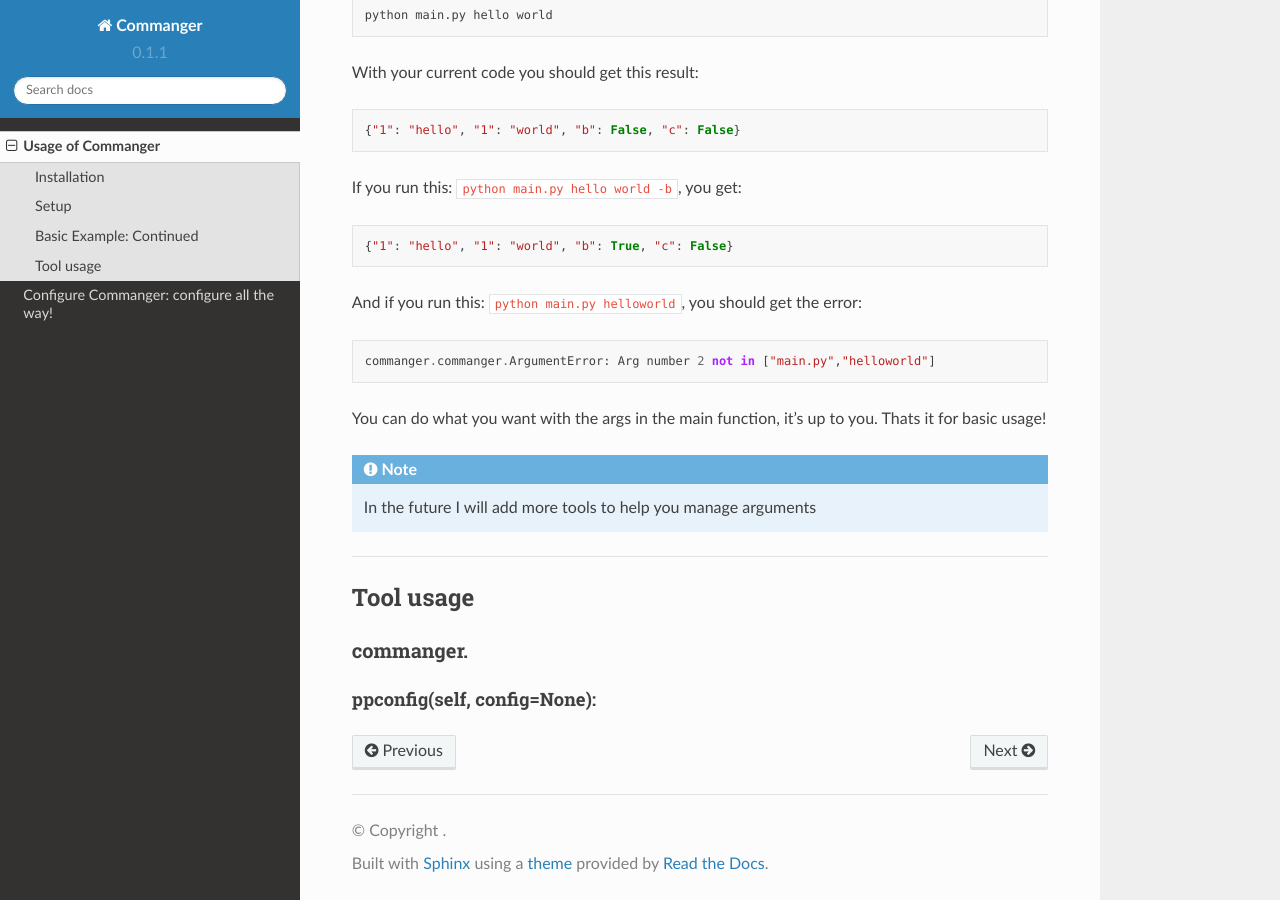
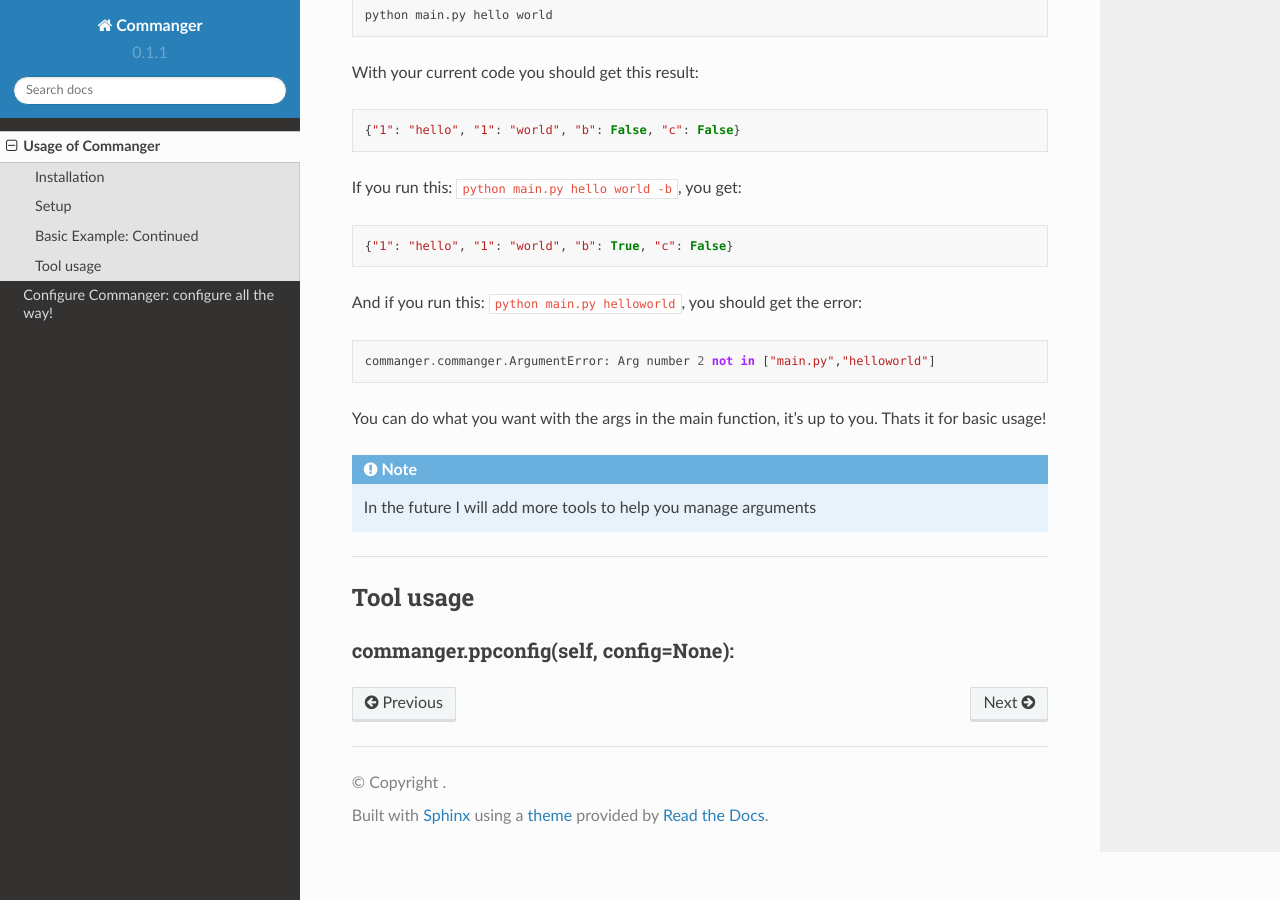
Before and after one commit to thatrandomperson5/commanger-docs, a Sphinx documentation site: the page built from docs/source/usage.rst, in a window 1280 px wide and 900 px high, scrolled down 1186 px. Built offline with Sphinx 7.4.7 and the Read the Docs theme 2.0.0, drawn with Linux system fonts in a browser that asks for light colours; pages that are not in the unit, such as notebooks, are missing from menus.

```diff
--- a/docs/source/usage.rst
+++ b/docs/source/usage.rst
@@ -113,6 +113,6 @@ Tool usage
 
 .. raw:: html
 
-  <h3>commanger.<h4>ppconfig(self, config=None):</h4></h3>
+  <h3>commanger.<b>ppconfig(self, config=None):</b></h3>
 
 ..
```
